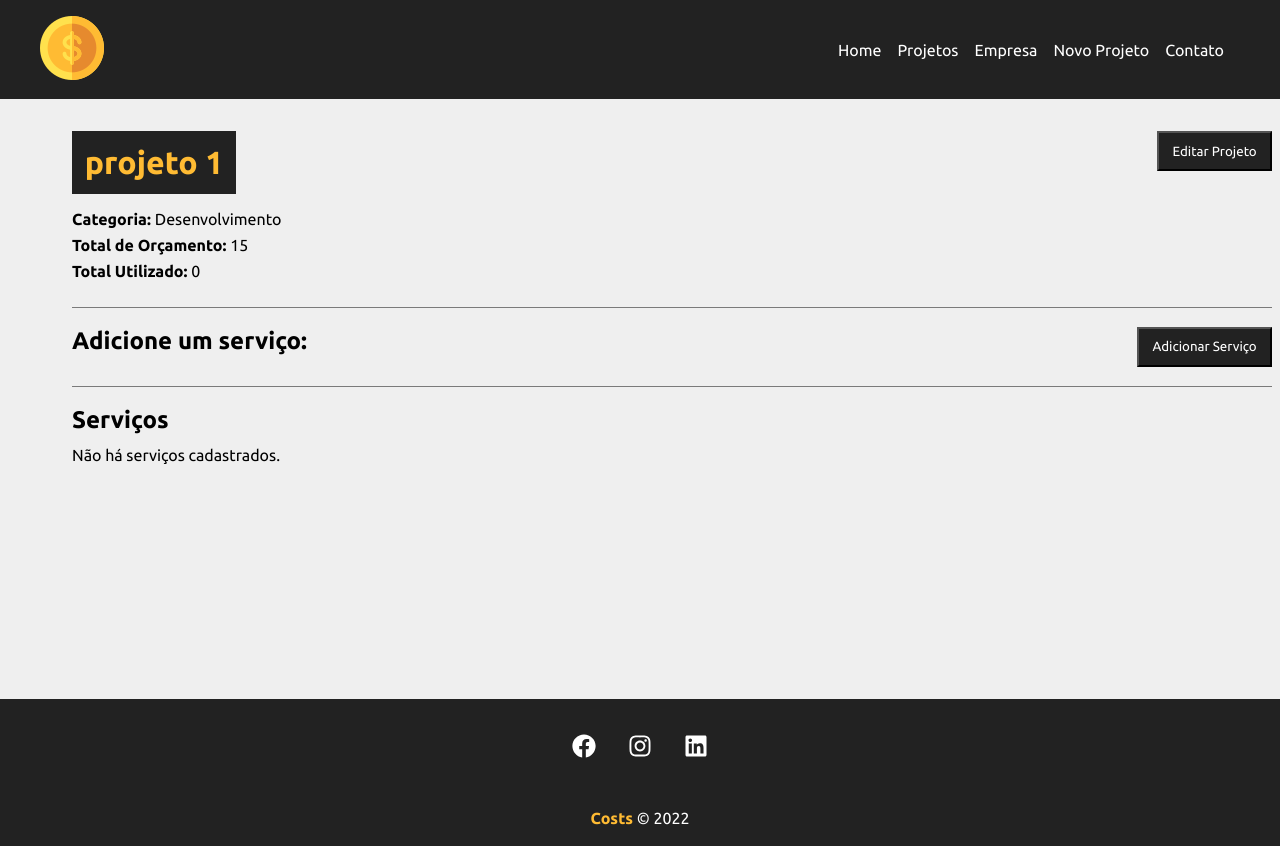
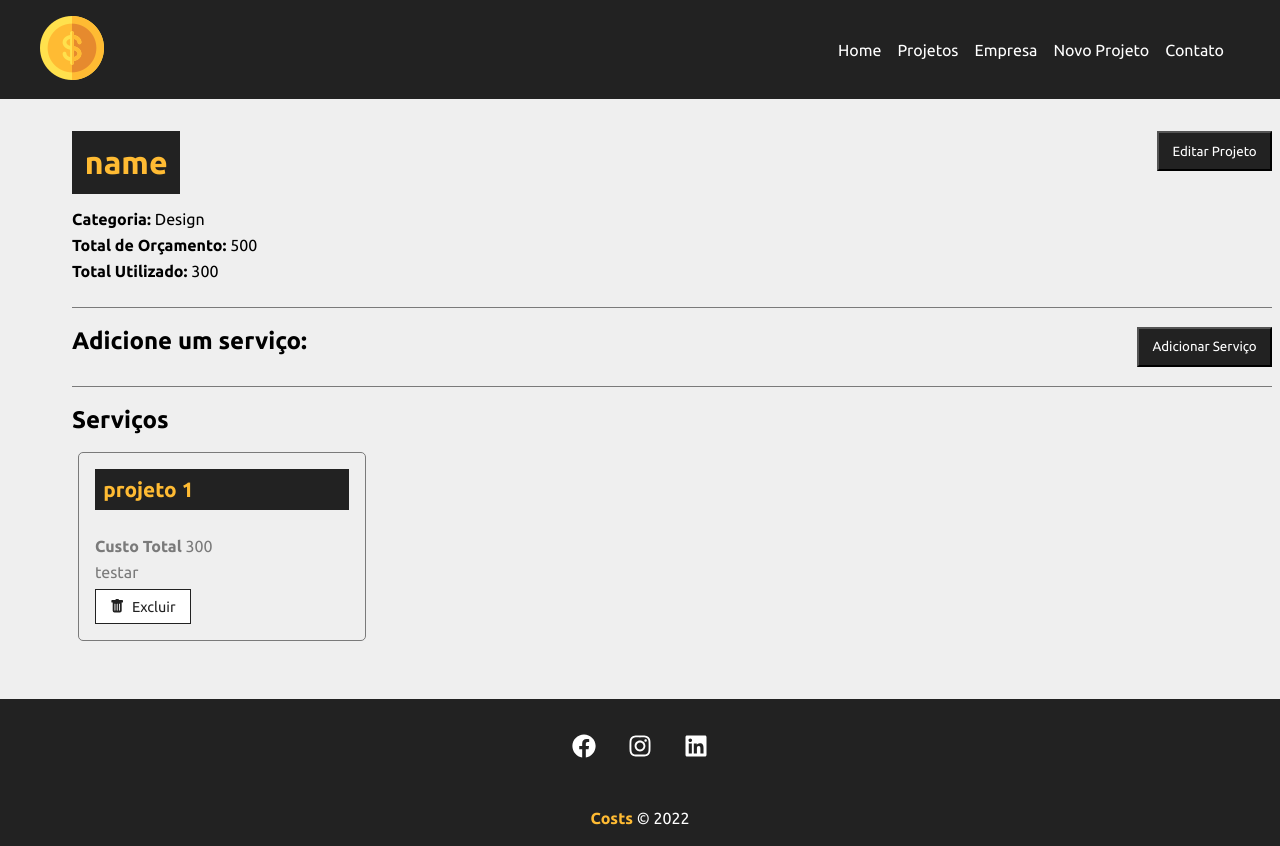
Before and after one commit to vinao-alt/costs, a React (Create React App) app: page /edit/1 in a window 1280 px wide. Shown: the top 846 px of the page. Built offline with nearby package versions, Linux system fonts and the light colour scheme; data requests are answered from the project's data file.

Commit message:
(edit page) data protection

```diff
--- a/db.json
+++ b/db.json
@@ -1,14 +1,21 @@
 {
   "projects": [
     {
-      "name": "projeto 1",
-      "budget": "15",
+      "name": "name",
+      "budget": "500",
       "category": {
-        "id": "2",
-        "name": "Desenvolvimento"
+        "id": "3",
+        "name": "Design"
       },
-      "cost": 0,
-      "services": [],
+      "cost": "300",
+      "services": [
+        {
+          "name": "projeto 1",
+          "cost": "300",
+          "description": "testar",
+          "id": "650a06c0-6e43-4bad-94d6-2ab7889b8a63"
+        }
+      ],
       "id": 1
     }
   ],
--- a/src/components/pages/Edit.tsx
+++ b/src/components/pages/Edit.tsx
@@ -53,12 +53,21 @@ function Edit() {
 
   function editPost(project: Project) {
     // budget validation
+    // if () {
+    //   // setMessage("O Orçamento não pode ser menor que o custo do projeto!");
+    //   // setType("error");
+    //   toast.error("O Orçamento não pode ser menor que o custo do projeto!")
+    //   return false;
+    // }
+
     if (project.budget < project.cost) {
-      setMessage("O Orçamento não pode ser menor que o custo do projeto!");
-      setType("error");
+      if (project.cost < 0) {
+        toast.error("O custo não pode ser negativo!");
         return false;
       }
-
+      toast.error("O Orçamento não pode ser menor que o custo do projeto!");
+      return false;
+    } else {
       fetch(`http://localhost:5000/projects/${project.id}`, {
         method: "PATCH",
         headers: {
@@ -74,6 +83,7 @@ function Edit() {
           setType("success");
         });
     }
+  }
 
   function createService(project: Project) {
     // last service
@@ -82,8 +92,6 @@ function Edit() {
     const lastServiceCost = lastService.cost;
     const newCost =
       parseFloat(String(project.cost)) + parseFloat(String(lastServiceCost));
-    // add service cost to project cost total
-    project.cost = newCost;
     // maximum value validation
     if (newCost > parseFloat(String(project.budget))) {
       setMessage("Orçamento ultrapassado, verifique o valor do serviço!");
@@ -92,6 +100,10 @@ function Edit() {
       return false;
     }
 
+    // add service cost to project cost total
+    project.cost = newCost;
+
+    if (lastServiceCost > 0 && lastService.name && lastService.description) {
       fetch(`http://localhost:5000/projects/${project.id}`, {
         method: "PATCH",
         headers: {
@@ -106,6 +118,13 @@ function Edit() {
           setMessage("Serviço adicionado!");
           setType("success");
         });
+    } else {
+      toast.error("Insira todos os dados corretamente!");
+      project.services.pop();
+      setShowServiceForm(!showServiceForm);
+      project.cost = project.services[project.services.length -1].cost
+      return false;
+    }
   }
 
   function removeService(id, cost) {
```
Lines whose indentation alone changed are shown as unchanged.
